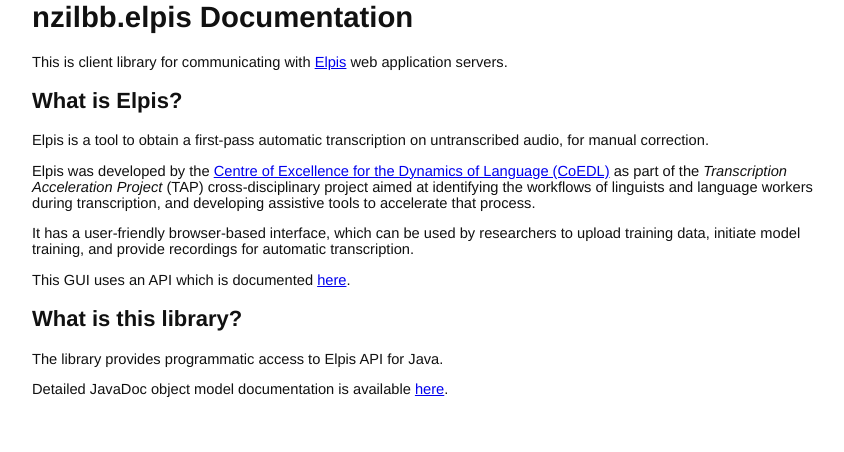
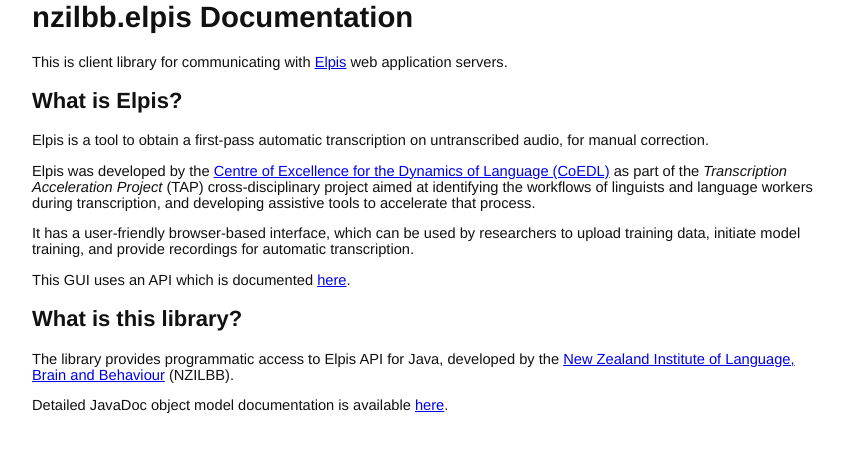
Before and after one commit to nzilbb/elpis, a plain HTML site: page docs/index.html in a window 1280 px wide. Shown: the whole page, without its empty margins (208-1052 px from the left). Drawn offline with Linux system fonts and the light colour scheme.

Commit message:
Add link to NZILBB site.

```diff
--- a/docs/index.html
+++ b/docs/index.html
@@ -31,7 +31,9 @@
 
     <h2>What is this library?</h2>
 
-    <p>The library provides programmatic access to Elpis API for Java.</p>
+    <p>The library provides programmatic access to Elpis API for Java, developed by the
+      <a href="https://www.canterbury.ac.nz/nzilbb/">
+        New Zealand Institute of Language, Brain and Behaviour</a> (NZILBB).</p>
 
     <p>Detailed JavaDoc object model documentation is available
       <a href="javadoc/index.html">here</a>.
```
